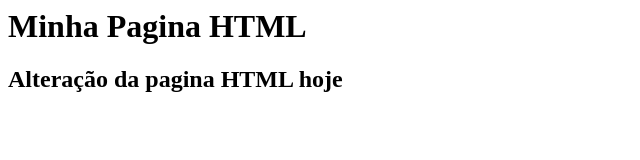
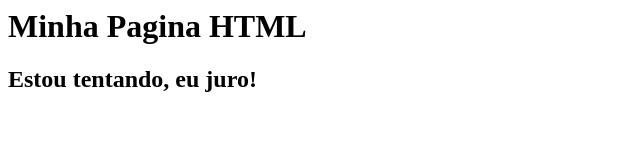
Before and after one commit to DaanielRuiz/gama-no-github, a plain HTML site: page index.html in a window 1280 px wide. Shown: the whole page, without its empty margins (0-640 px from the left). Drawn offline with Linux system fonts and the light colour scheme.

Commit message:
ultima tentativa

```diff
--- a/index.html
+++ b/index.html
@@ -1,6 +1,6 @@
 <html>
 	<body>
 		<h1>Minha Pagina HTML</h1>
-		<h2>Alteração da pagina HTML hoje</h2>
+		<h2>Estou tentando, eu juro!</h2>
 	</body>
 </html>
```
